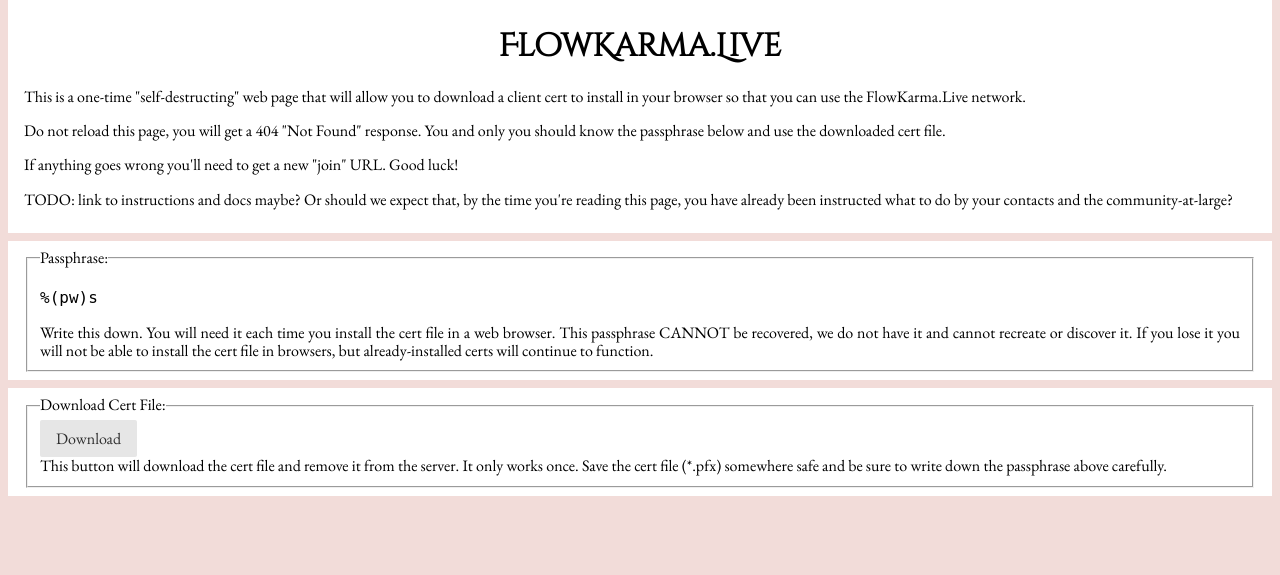
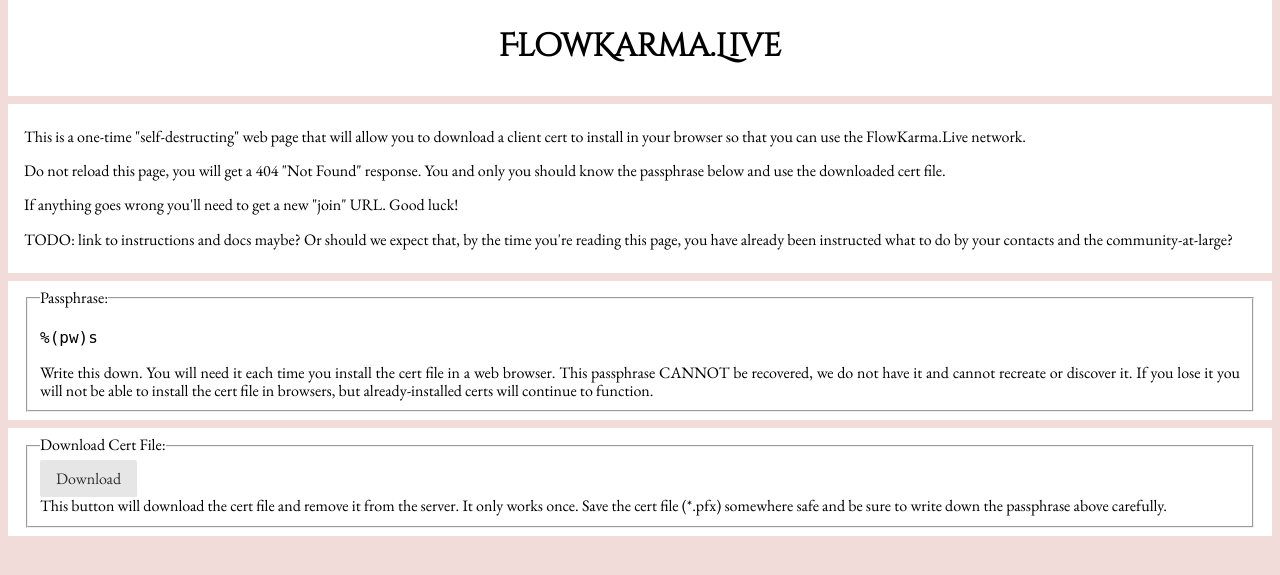
Before and after one commit to FlowKarmaLive/prototype-karma, a Python web app: template web/templates/newkey.html in a window 1280 px wide. Shown: the top 575 px of the page. Run offline with Jinja, Linux system fonts and the light colour scheme; the template is opened without the code that fills it, so the values that code supplies are empty; some libraries are stand-ins or nearby versions.

Commit message:
minor cleanup

```diff
--- a/web/templates/newkey.html
+++ b/web/templates/newkey.html
@@ -11,6 +11,12 @@
     <div class="pure-u-1-1">
       <div class="l-box">
         <h1>FlowKarma.Live</h1>
+      </div>
+    </div>
+  </div>
+  <div class="pure-g">
+    <div class="pure-u-1-1">
+      <div class="l-box">
         <p>This is a one-time "self-destructing" web page that will allow
         you to download a client cert to install in your browser so that
         you can use the FlowKarma.Live network.
```
